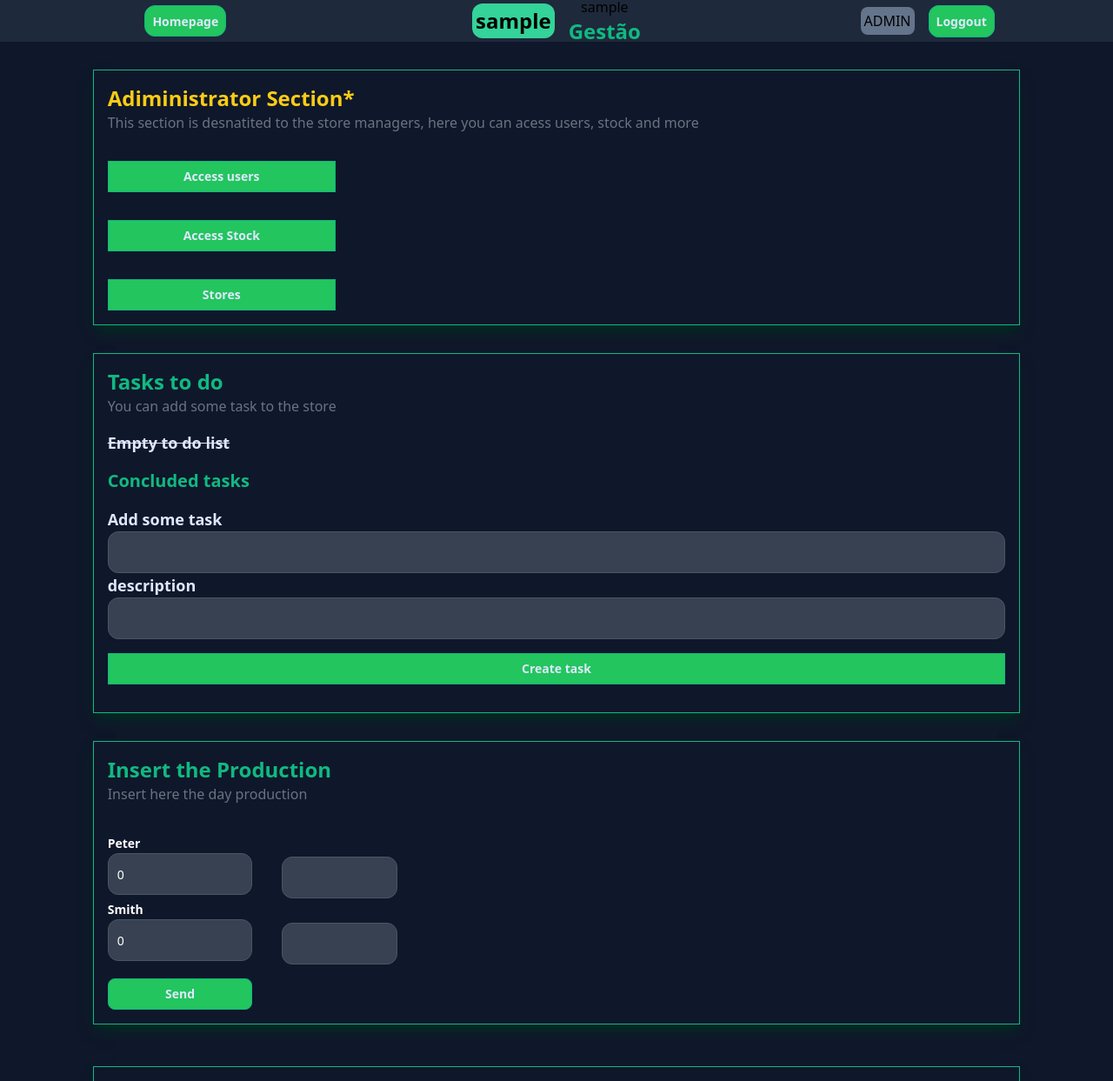
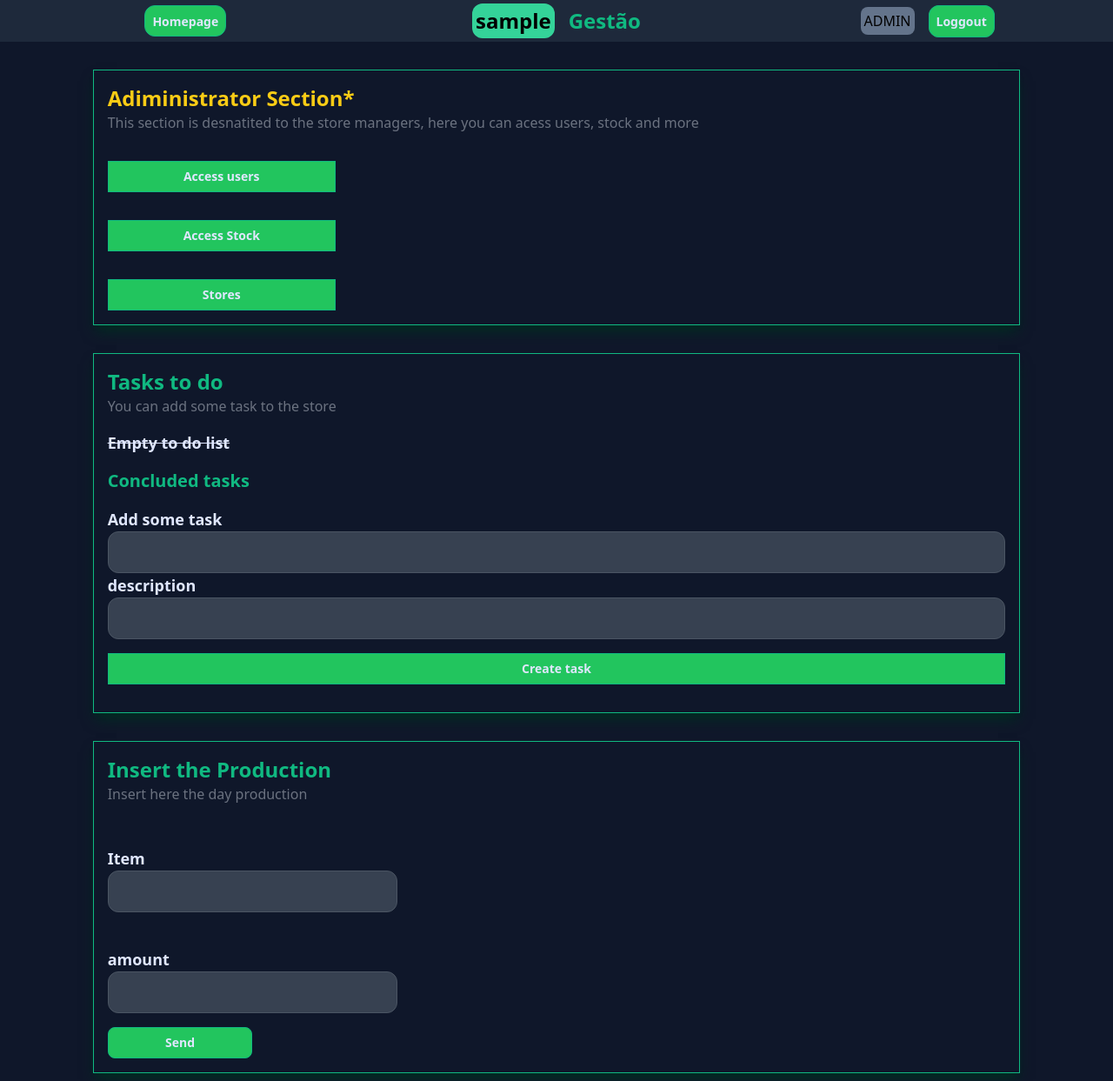
Before and after one commit to thawancomt/Sistem-Store, a Flask app: template flaskr/templates/store/homepage.html in a window 1280 px wide. Shown: the top 1243 px of the page at 87% size. Run offline with Flask 3, Linux system fonts and the light colour scheme; the template is opened without the code that fills it, so the values that code supplies are empty; the visitor is signed in with stand-in values (Sample User, id 1); data comes from the database, SQL or seed files in the repository; a map, chart or similar area stays blank.

Commit message:
Introducing Production

```diff
--- a/CONFIG.py
+++ b/CONFIG.py
@@ -4,5 +4,5 @@ PORT = 5002
 
 # Set the sqlachemy database URI
 
-SQLALCHEMY_DATABASE_URI = 'mysql://root:1633@localhost:3308/store_db'
+SQLALCHEMY_DATABASE_URI = 'mysql://root:1633@localhost:3306/store_db'
 SQLALCHEMY_TRACK_MODIFICATIONS = False
--- a/flaskr/app.py
+++ b/flaskr/app.py
@@ -11,7 +11,7 @@ from flaskr.blueprints.homepage.views.Homepage import  homepage
 from flaskr.blueprints.users.views.UsersPageView import users_page
 from flaskr.blueprints.tasks.views.TaskView import tasks
 from flaskr.blueprints.stores_management.view.StoreView import store
-
+from flaskr.blueprints.production.views.ProductionView import production
 
 from datetime import datetime
 
@@ -32,6 +32,8 @@ def create_app():
     app.register_blueprint(tasks)
     app.register_blueprint(store)
     app.register_blueprint(users_page)
+    app.register_blueprint(production)
+
 
     db.init_app(app)
     with app.app_context():
@@ -43,5 +45,4 @@ def create_app():
         return redirect(url_for('homepage.home'))
 
 
-
     return app
--- a/flaskr/blueprints/login/views/LoginView.py
+++ b/flaskr/blueprints/login/views/LoginView.py
@@ -19,6 +19,7 @@ def login():
     if LoginService(email = email, password = password).login():
         return redirect(url_for('homepage.home'))
 
+    flash('Invalid email or password', 'danger')
     return redirect(url_for('auth.login_page'))
 
 @authentication.route('/logout')
--- a/flaskr/blueprints/tasks/models/TaskModel.py
+++ b/flaskr/blueprints/tasks/models/TaskModel.py
@@ -8,4 +8,4 @@ class Task(db.Model):
 
     id = db.Column(db.Integer, primary_key=True)
     name = db.Column(db.String(200), nullable=False)
-    description = db.Column(db.String(200), nullable=False)
+    description = db.Column(db.String(600), nullable=False)
--- a/flaskr/blueprints/tasks/services/TaskService.py
+++ b/flaskr/blueprints/tasks/services/TaskService.py
@@ -5,11 +5,11 @@ from flaskr.extensions import db
 
 class TaskService:
 
-    def __init__(self, task : str = None, task_description : str = None, task_id : int = None):
+    def __init__(self, task_name : str = None, task_description : str = None, task_id : int = None):
         self.db = db
 
-        self.taskName = task
-        self.taskDescription = task_description
+        self.task_name = task_name
+        self.task_description = task_description
         self.taskId = task_id
 
     def create(self):
--- a/flaskr/templates/base.html
+++ b/flaskr/templates/base.html
@@ -5,7 +5,7 @@
     <meta name="viewport" content="width=device-width, initial-scale=1.0">
     {% block title %}
 
-    {% endblock %}
+    {% endblock title %}
     <link rel="stylesheet" href="/static/output.css">
 
 </head>
--- a/flaskr/templates/store/homepage.html
+++ b/flaskr/templates/store/homepage.html
@@ -6,7 +6,6 @@
 
 {% block store_title %}
     <div>
-        <h1> {{ current_user.username }}</h1>
         <h1 class="title-primary text-center">
             Gestão {{context.store_name | title }}
         </h1>
@@ -125,8 +124,8 @@
 
 
                 <form action="{{ url_for('tasks.create') }}" method="POST" class="mt-4">
-                    <label for="task_to_send" class="sub-title-primary">Add some task</label>
-                    <input type="text" name="task_to_send" class="form-control-1">
+                    <label for="task_name" class="sub-title-primary">Add some task</label>
+                    <input type="text" name="task_name" class="form-control-1">
 
                     <label for="task_to_send" class="sub-title-primary">description</label>
                     <input type="text" name="task_description" class="form-control-1">
@@ -149,33 +148,14 @@
                 <p class="information-primary">Insert here the day production</p>
             </div>
             <section class="flex w-full">
-                <form action="/production/{{ date_for }}/{{ store_to_show }}" class="flex flex-col w-3/6 m-4 " method="POST" id="production-form">
-                    {% set customer = ({"Name":"Peter","Surname": "Smith"})	%}
-                    {% for article, article_name in  customer.items() %}
-                    <!-- Inputs of production -->
-                        <div class="w-full flex justify-between">
-                            <div class="w-[50%]">
-                                <label for="{{article}}" class="text-sm text-white font-semibold"> {{article_name}}</label>
-                                <input type="number" name="{{article}}" class="form-control-1" value="0" id="{{article}}" >
-                            </div>
-                            <div class="w-2/5">
-                                {% if article == 'big_ball' %}
-                                <div class="h-7 ">
-                                    <label for="amount_{{article}}" class="text-sm text-white font-semibold sm:text-sm  ">Total of the day</label>
-                                </div>
+                <form action="{{ url_for('production.send') }}" class="flex flex-col w-3/6 m-4 " method="POST" id="production-form">
 
-                                    <input type="number" value="{{ customer }}" class="form-control-1 text-center" disabled>
-                                {% else %}
-                                    <div class="h-7 w-full"></div>
-                                    <input type="number" value="{{ customer }}" class="form-control-1 text-center" disabled>
-                                {% endif %}
-                            </div>
+                    <p class="sub-title-primary">Item</p>
+                    <input type="text" name="item" class="form-control-1">
+                    <br>
+                    <p class="sub-title-primary">amount</p>
+                    <input type="number" class="form-control-1" name="amount">
 
-
-
-
-                        </div>
-                    {% endfor %}
                     <div class="w-full">
                         <button type="button" class="btn-primary-rounded w-3/6" id="submit-production-btn">Send</button>
                     </div>
```
Also changed, not shown: flaskr/blueprints/production/models/ProductionModel.py (added, +12 -0 lines), flaskr/blueprints/production/services/ProductionService.py (added, +32 -0 lines), flaskr/blueprints/production/views/ProductionView.py (added, +39 -0 lines), flaskr/blueprints/tasks/views/TaskView.py (+5 -3 lines), 2 other files.
